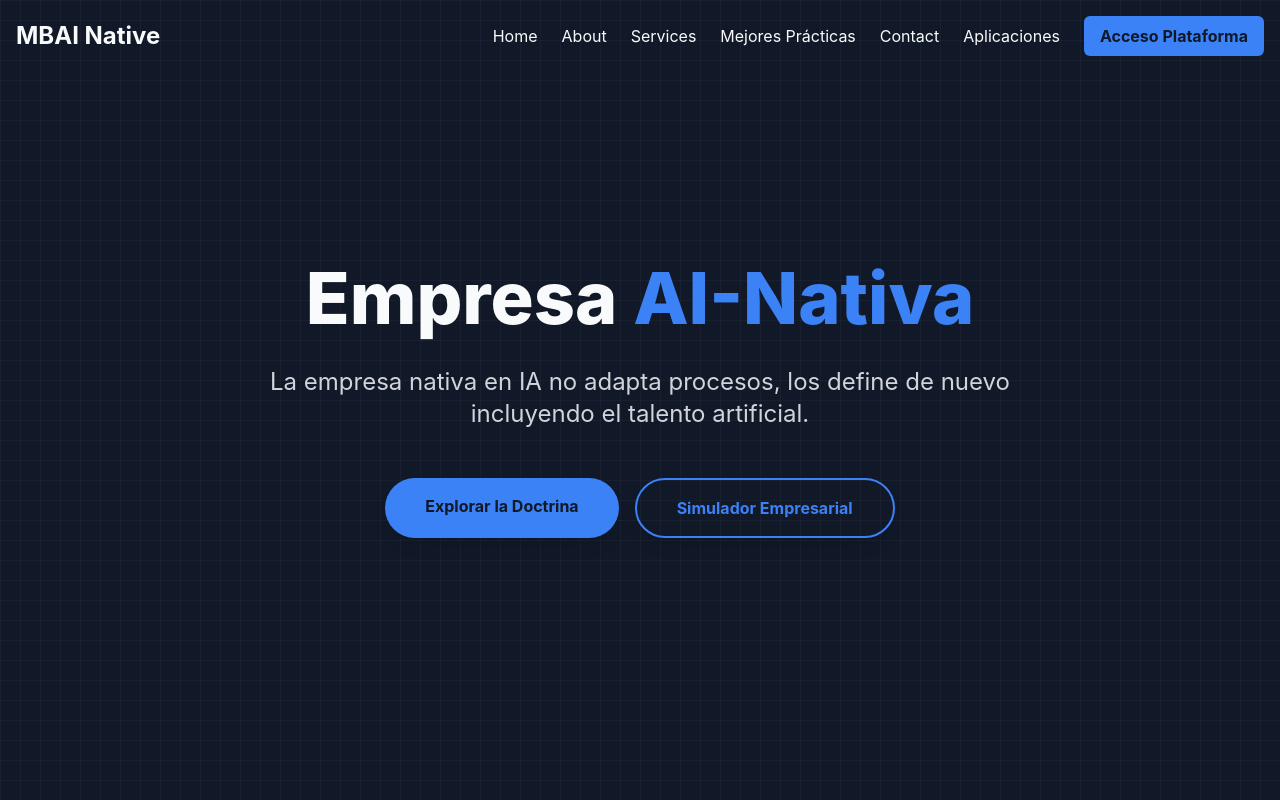
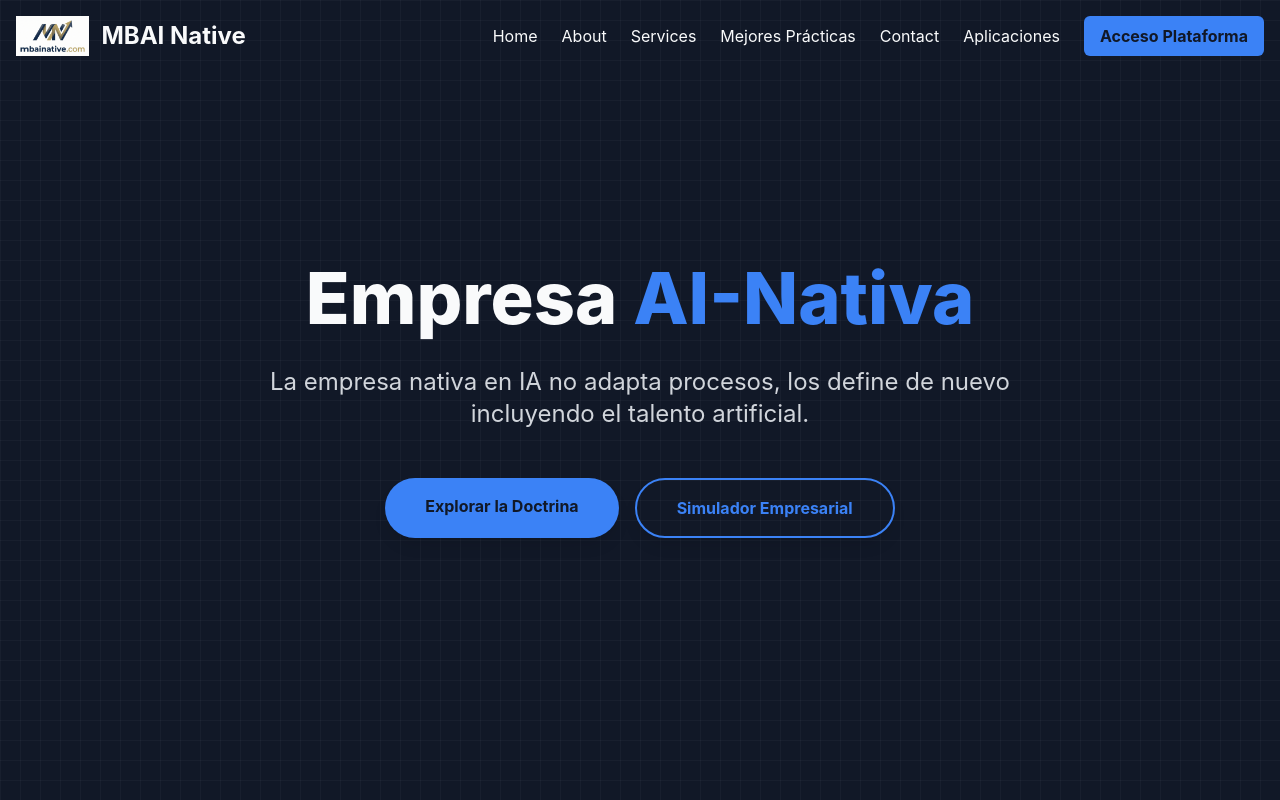
Before and after one commit to lbt00001-beep/mbainative-website, a Next.js app in the folder app/: page / in a window 1280 px wide. Shown: the top 800 px of the page. Built offline with nearby package versions, Linux system fonts and the light colour scheme.

Commit message:
feat: add MBAI Native logo to header

```diff
--- a/app/components/Header.tsx
+++ b/app/components/Header.tsx
@@ -28,8 +28,13 @@ export default function Header() {
         }`}
     >
       <div className="container mx-auto flex justify-between items-center p-4 text-[--foreground]">
-        <Link href="/" className="text-2xl font-bold">
-          MBAI Native
+        <Link href="/" className="flex items-center gap-3 text-2xl font-bold">
+          <img
+            src="/images/logo-mbainative.png"
+            alt="MBAI Native Logo"
+            className="h-10 w-auto"
+          />
+          <span className="hidden sm:inline">MBAI Native</span>
         </Link>
         <nav className="hidden md:flex items-center space-x-6">
           <Link href="/" className="hover:text-[--accent] transition-colors">
```
Also changed, not shown: app/public/images/logo-mbainative.png (added).
